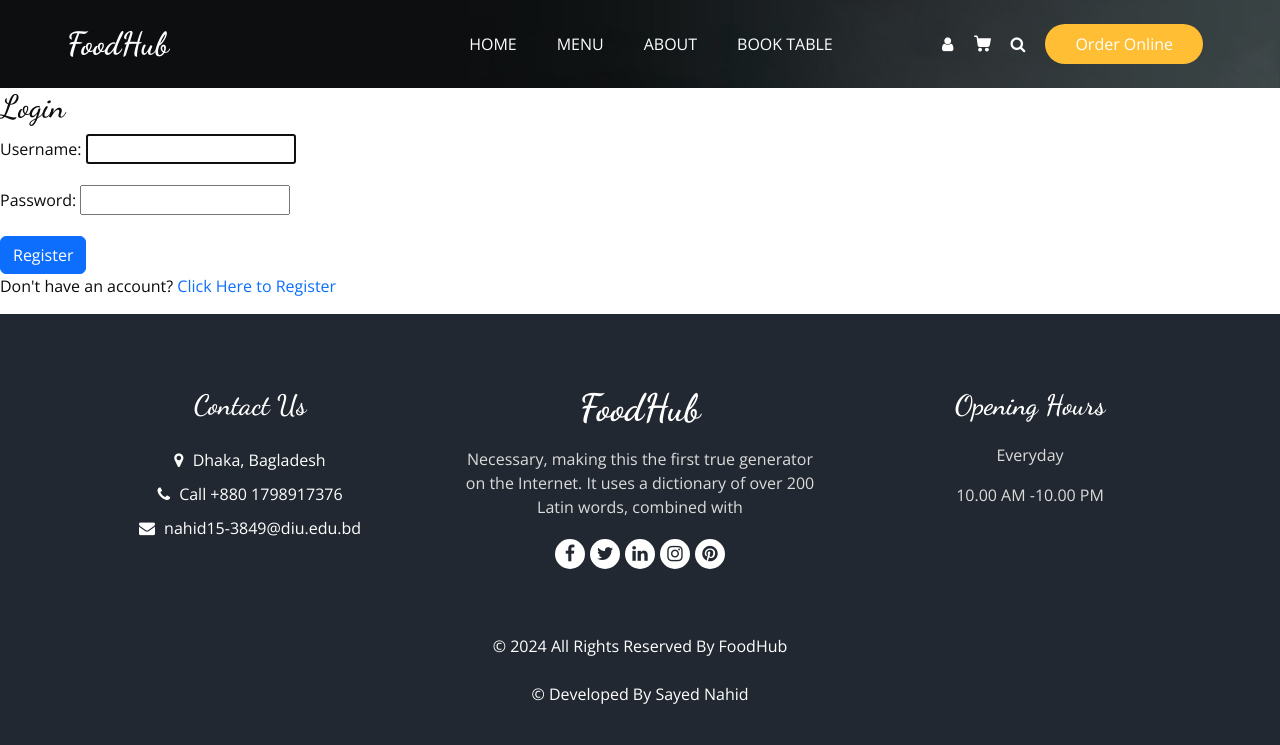
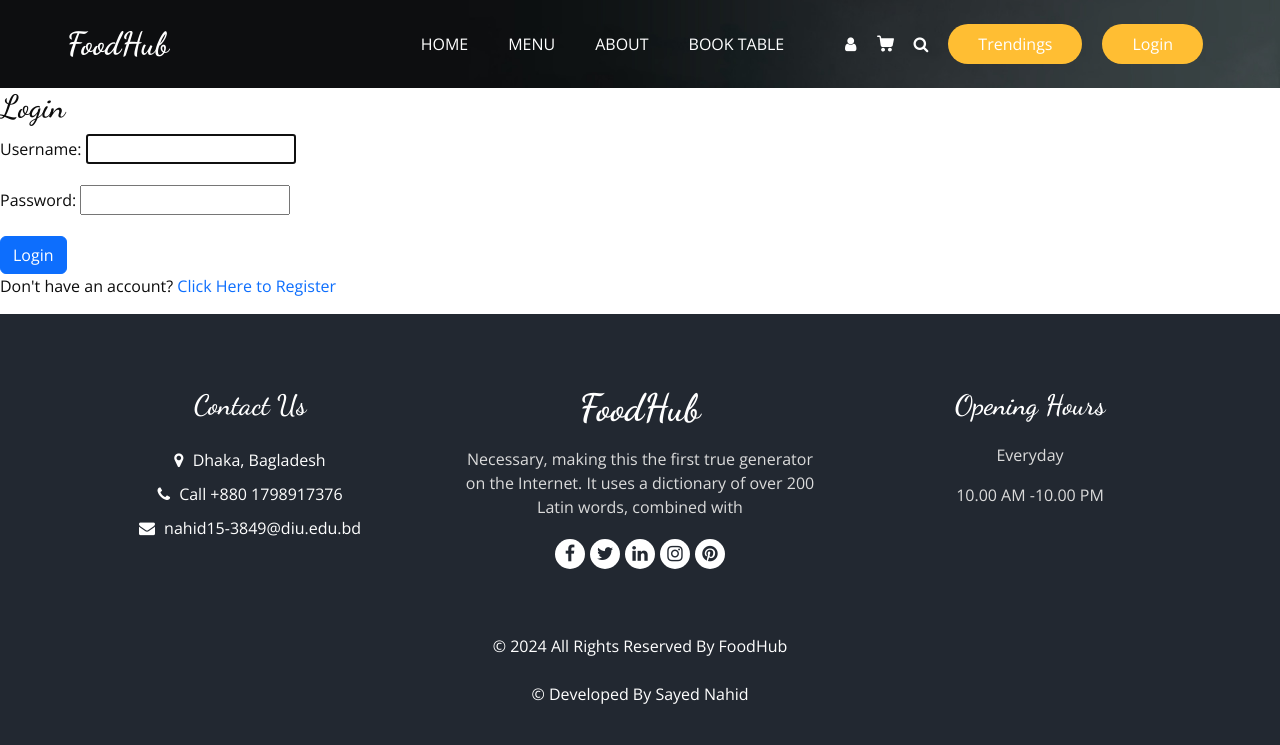
Before and after one commit to Sayed-Nahid/FoodHub, a Django app: page /accounts/login/ in a window 1280 px wide. Shown: the top 745 px of the page. Run offline with Django 5.2, Linux system fonts and the light colour scheme; some libraries are stand-ins or nearby versions.

Commit message:
added button in top right of navbar for login logout

```diff
--- a/FoodHub/settings.py
+++ b/FoodHub/settings.py
@@ -136,4 +136,4 @@ STATICFILES_DIRS = [os.path.join(BASE_DIR, 'static')]
 
 LOGIN_URL = '/accounts/login'
 LOGIN_REDIRECT_URL = '/myapp/'
-LOGOUT_REDIRECT_URL = '/myapp/'
+#LOGOUT_REDIRECT_URL = '/myapp/'
--- a/templates/base.html
+++ b/templates/base.html
@@ -101,9 +101,20 @@
                   <i class="fa fa-search" aria-hidden="true"></i>
                 </button>
               </form>
-              <a href="" class="order_online">
-                Order Online
+              <a href="{% url 'post_list' %}" class="order_online">
+                Trendings
               </a>
+              {% if user.is_authenticated %}
+              <form method="POST" action="{% url 'logout' %}">
+                {% csrf_token %}
+                <button class="order_online" type="submit">Log out</button>
+
+              </form>
+              {% else %}
+              <a href="{% url 'login' %}" class="order_online">
+                Login
+              </a>
+              {% endif %}
             </div>
           </div>
         </nav>
--- a/templates/registration/login.html
+++ b/templates/registration/login.html
@@ -4,7 +4,7 @@
 <form method="POST">
     {% csrf_token %}
     {{form.as_p}}
-    <button class="btn btn-primary">Register</button>
+    <button class="btn btn-primary">Login</button>
 </form>
 <p> Don't have an account? <a href="{% url 'register' %}">Click Here to Register</a></p>
 {% endblock content %}
```
Also changed, not shown: db.sqlite3, media/photos/one_uj4XssV.png (added).
